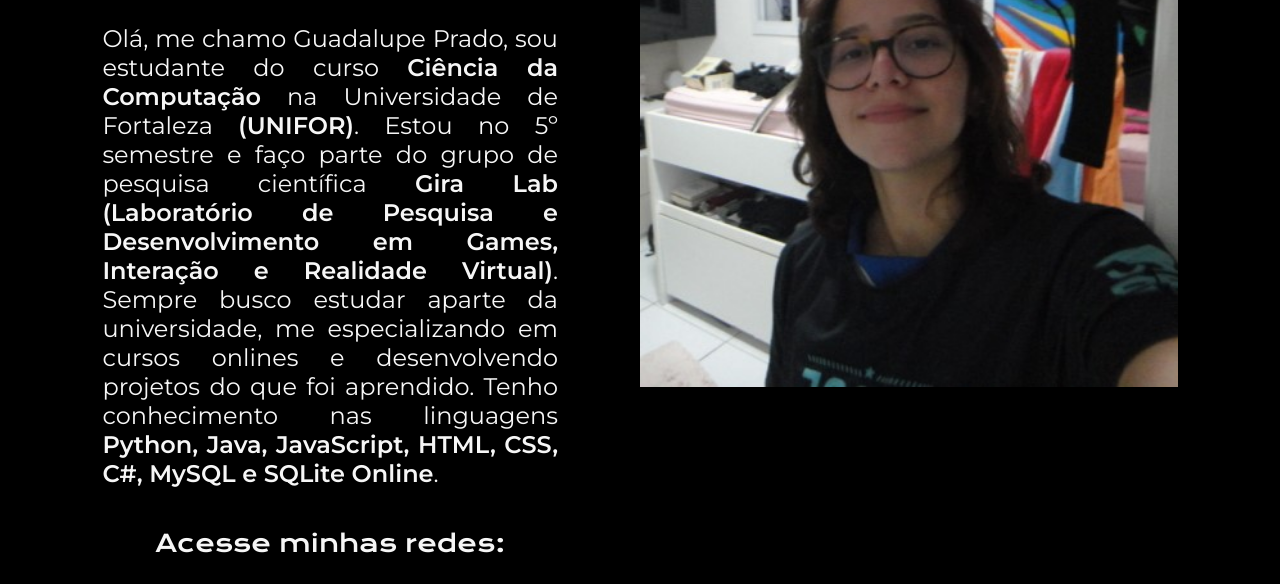
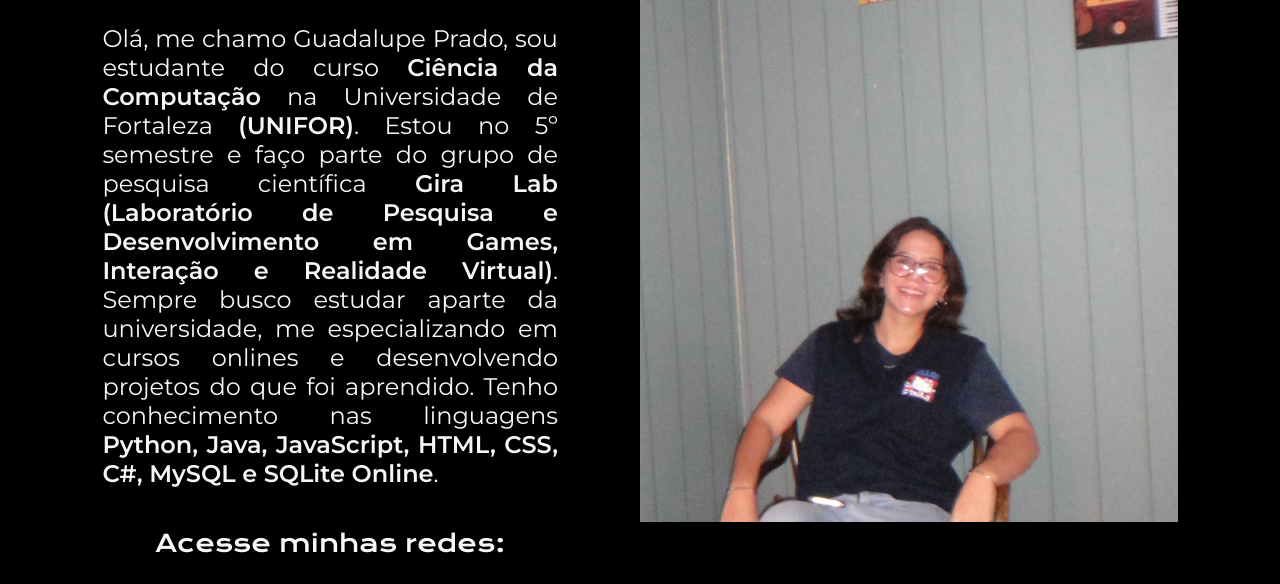
Before and after one commit to GuadalupePradoSR/Portfolio, a plain HTML site: page index.html in a window 1280 px wide. Shown: the part 295-879 px from the top of the page. Drawn offline with nearby package versions, Linux system fonts and the light colour scheme; files whose address does not match are found by name.

Commit message:
portfolio atualizado

```diff
--- a/index.html
+++ b/index.html
@@ -53,7 +53,7 @@
 
             </div>
         </section>
-                <img class="apresentacao__imagem" src="Foto Perfil - Copia.JPG" alt="Guadalupe Prado">
+                <img class="apresentacao__imagem" src="IMG_6163.jpg" alt="Guadalupe Prado">
     </main>
     <footer class="rodape">
         <p>Desenvolvido por Guadalupe Prado.</p>
```
Also changed, not shown: indexingles.html (+1 -1 lines), IMG_6163.jpg (added).
